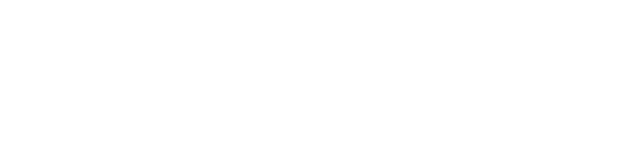
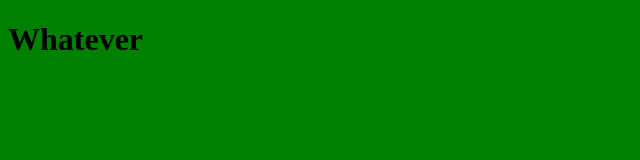
Before and after one commit to ikhlaaq/Github-two, a plain HTML site: page index.html in a window 1280 px wide. Shown: the whole page, without its empty margins (0-640 px from the left). Drawn offline with Linux system fonts and the light colour scheme.

Commit message:
added whatever

```diff
--- a/index.html
+++ b/index.html
@@ -5,6 +5,6 @@
         <link rel="stylesheet" href="style.css">
     </head>
     <body>
-
+        <h1>Whatever</h1>
     </body>
 </html>
--- a/style.css
+++ b/style.css
@@ -0,0 +1,3 @@
+body {
+    background-color: green;
+}
```
